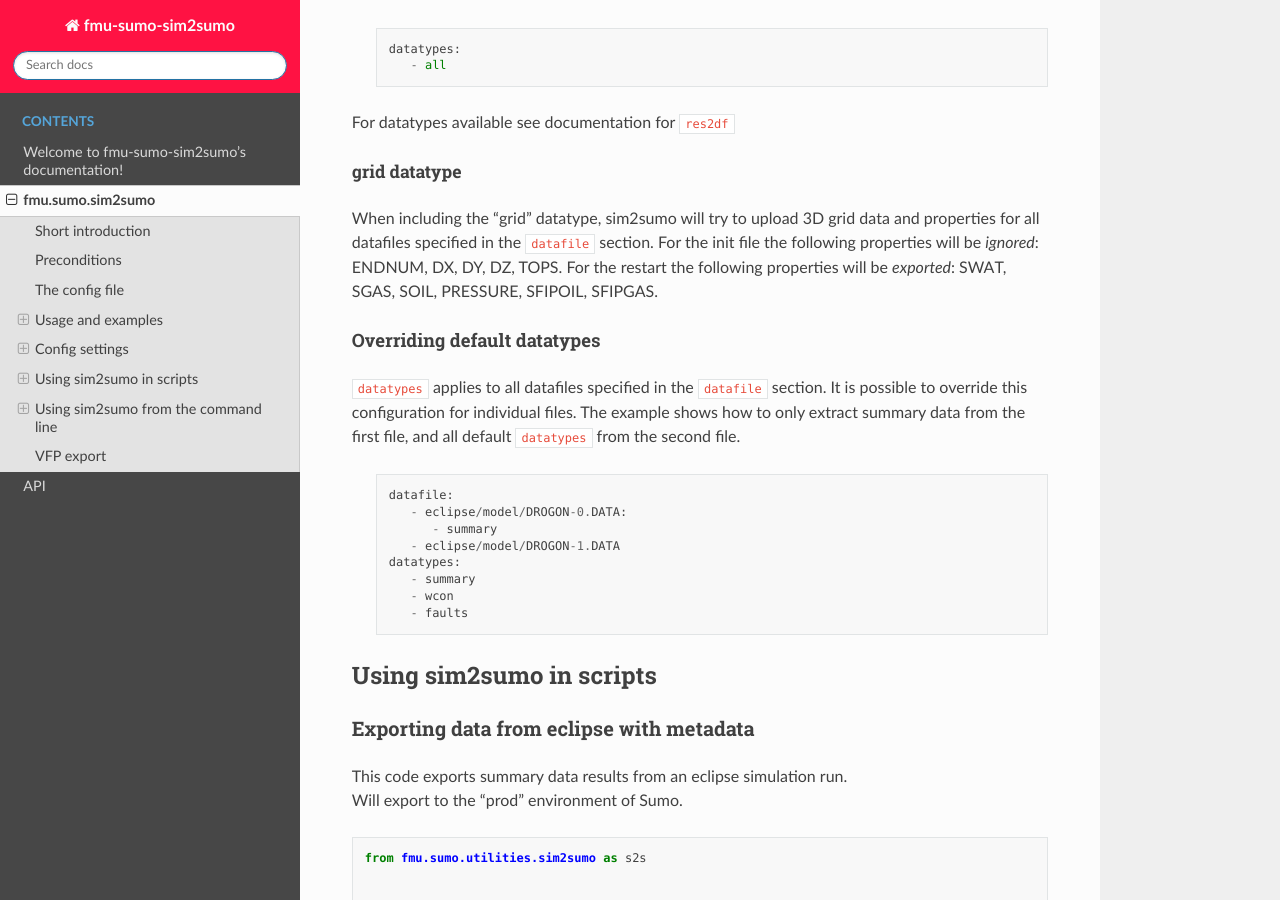
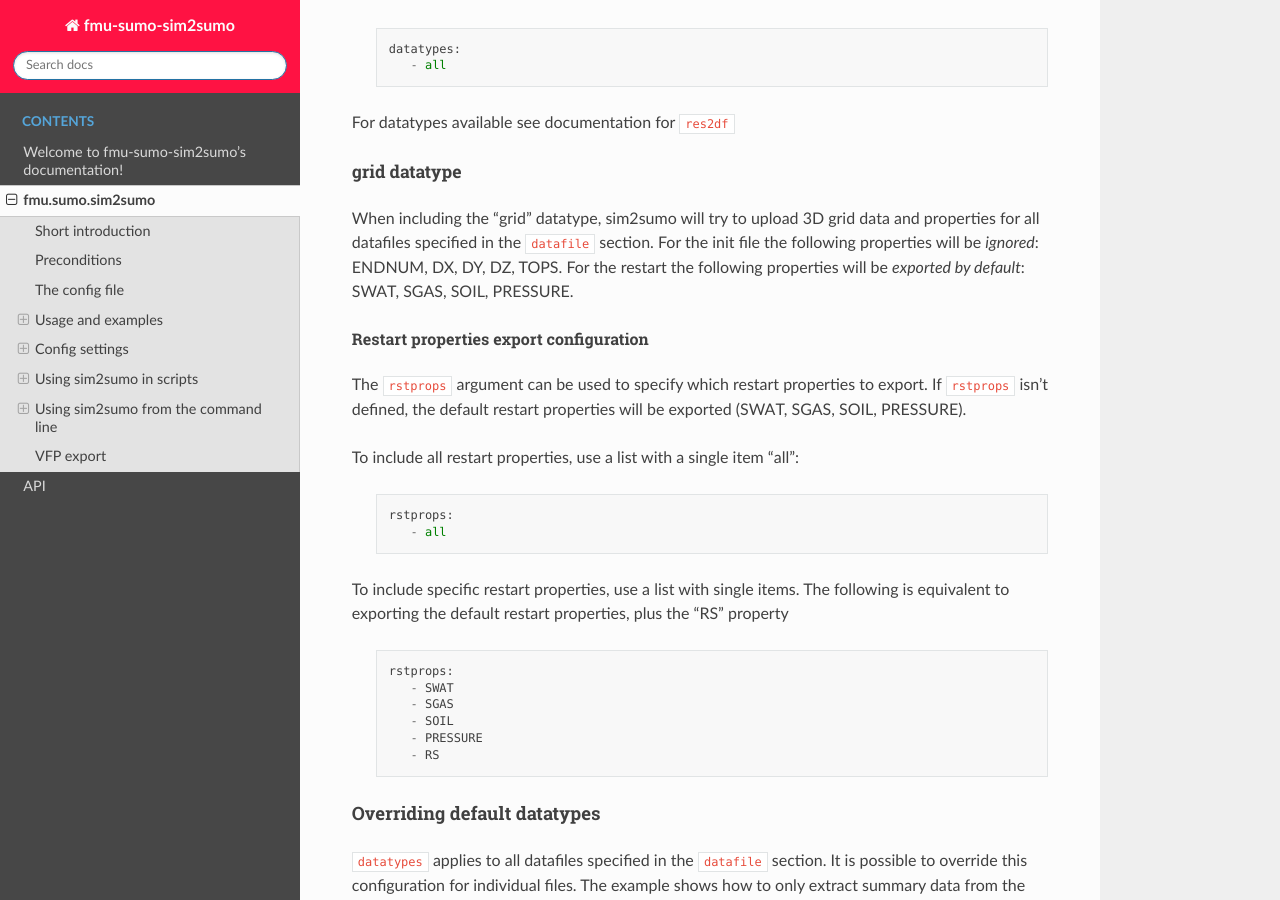
Before and after one commit to equinor/fmu-sumo-sim2sumo, a Sphinx documentation site: the page built from docs/sim2sumo.rst, in a window 1280 px wide and 900 px high, scrolled down 4249 px. Built offline with Sphinx 7.4.7 and the Read the Docs theme 3.1.0, drawn with Linux system fonts in a browser that asks for light colours.

Commit message:
Update docs with how to use the rstprops key to configure dynamic grid properties upload

```diff
--- a/docs/sim2sumo.rst
+++ b/docs/sim2sumo.rst
@@ -215,7 +215,30 @@ grid datatype
 ~~~~~~~~~~~~~~~~
 When including the "grid" datatype, sim2sumo will try to upload 3D grid data and properties for all datafiles specified in the ``datafile`` section.
 For the init file the following properties will be *ignored*: ENDNUM, DX, DY, DZ, TOPS.
-For the restart the following properties will be *exported*: SWAT, SGAS, SOIL, PRESSURE, SFIPOIL, SFIPGAS.
+For the restart the following properties will be *exported by default*: SWAT, SGAS, SOIL, PRESSURE.
+
+Restart properties export configuration
+^^^^^^^^^^^^^^^^
+The ``rstprops`` argument can be used to specify which restart properties to export. If ``rstprops`` isn't defined, the default restart properties will be exported (SWAT, SGAS, SOIL, PRESSURE).
+
+To include all restart properties, use a list with a single item "all":
+
+   .. code-block::
+
+      rstprops:
+         - all
+
+To include specific restart properties, use a list with single items. The following is equivalent to exporting the default restart properties, plus the "RS" property
+
+   .. code-block::
+
+      rstprops:
+         - SWAT
+         - SGAS
+         - SOIL
+         - PRESSURE
+         - RS
+
 
 Overriding default datatypes
 ----------------
```
